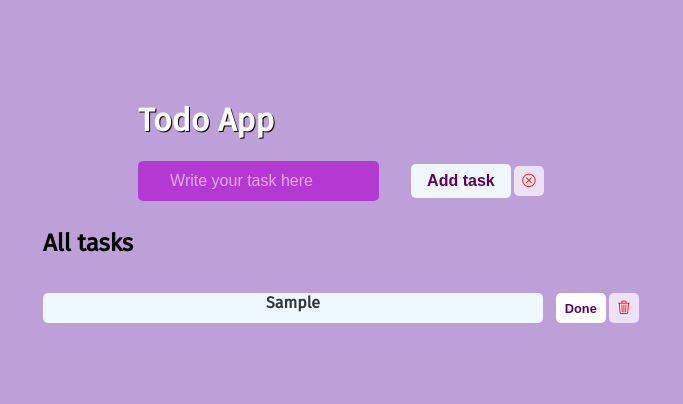
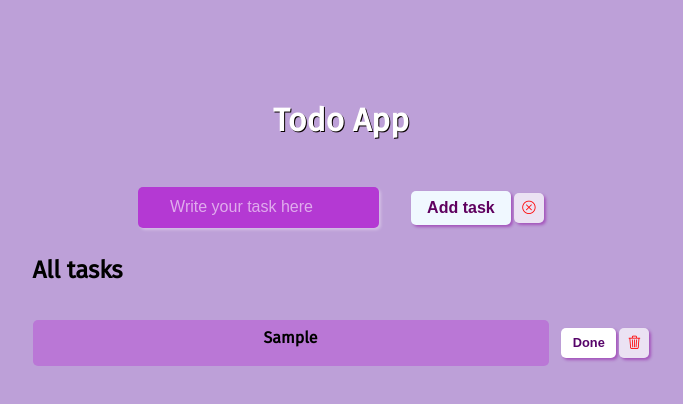
Before and after one commit to Maverickj8/Todo, a plain HTML site: page index.html in a window 1280 px wide. Both pictures are taken after typing "Sample" into the empty fields and a click on the input "Add task". Shown: the whole page, without its empty margins (299-982 px from the left). Drawn offline with nearby package versions, Linux system fonts and the light colour scheme.

Commit message:
modified css

```diff
--- a/style.css
+++ b/style.css
@@ -19,6 +19,8 @@ body {
   font-size: 2rem;
   text-shadow: 1px 1px #090202;
   color: rgb(255, 255, 255);
+  text-align: center;
+  margin-bottom: 3rem;
 }
 /* .add-task {
     display: flex;
@@ -42,6 +44,7 @@ body {
   margin-left: 2rem;
   padding: 0.5rem 1rem;
   border-radius: 5px;
+  box-shadow: 2px 2px 3px #8a009c7a;
 }
 #new-task-submit:hover {
   color: rgb(222, 43, 168);
@@ -51,6 +54,7 @@ body {
   background-color: rgb(180, 57, 211);
   padding: 0.8rem 2rem;
   border-radius: 5px;
+  box-shadow: 2px 2px 3px #fffbff58;
 }
 ::placeholder {
   color: rgba(255, 255, 255, 0.584);
@@ -68,12 +72,12 @@ button {
   height: 30px;
   overflow-wrap: break-word;
   border-radius: 5px;
-  background-color: aliceblue;
+  background-color: rgba(180, 57, 211, 0.402);
   font-size: 1rem;
-  color: rgba(0, 0, 0, 0.785);
+  color: rgb(0, 0, 0);
   font-weight: 600;
-  margin-bottom: 1rem;
-  padding: 1rem, 5rem;
+
+  padding: .5rem;
   text-align: center;
 }
 
@@ -85,20 +89,23 @@ button {
   width: 30px;
   border-radius: 5px;
   background-color: rgba(255, 255, 255, 0.696);
+  box-shadow: 2px 2px 3px #8a009c7a;
 }
 .delete:hover {
   color: rgb(245, 0, 0);
   background-color: rgb(5, 0, 3);
+
 }
 .edit {
   font-size: .8rem;
   color: rgba(85, 2, 104, 0.998);
   font-weight: 600;
   margin-left: 0.8rem;
-  width: 50px;
+  width: 55px;
   height: 30px;
   border-radius: 5px;
   background-color: rgb(255, 255, 255);
+  box-shadow: 2px 2px 3px #8a009c7a;
 }
 .edit:hover {
   color: rgb(222, 43, 168);
```
